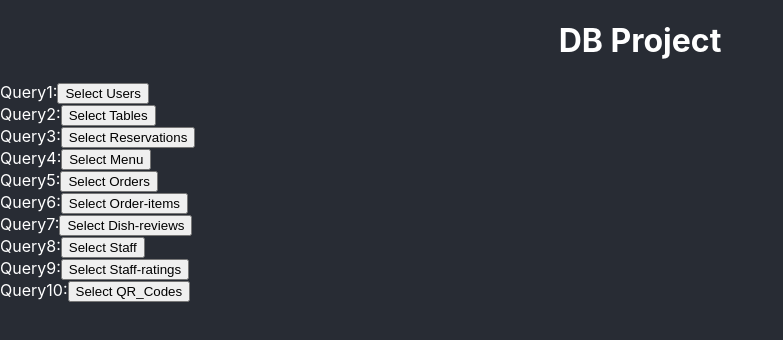
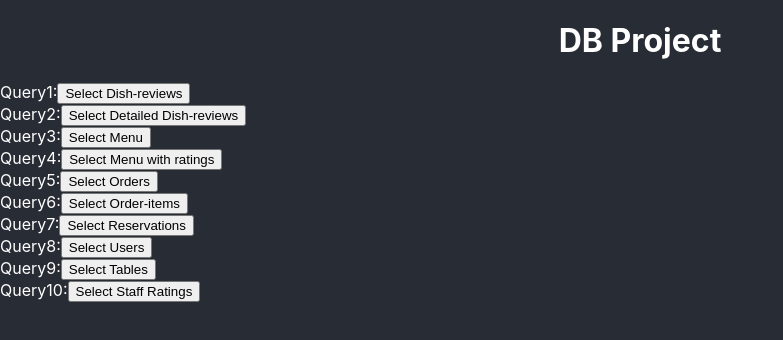
Before and after one commit to wasay1200/DB-Project, a React (Create React App) app in the folder frontend/: page / in a window 1280 px wide. Shown: the top 340 px of the page, without its empty margins (0-783 px from the left). Built offline with nearby package versions, Linux system fonts and the light colour scheme.

Commit message:
frontend buttons assigned

```diff
--- a/frontend/src/App.js
+++ b/frontend/src/App.js
@@ -24,34 +24,34 @@ function App() {
       <h1>DB Project</h1>
       <p align="left" className="Body">
         Query1:
-        <button onClick={() => fetchData('users')}>Select Users</button>
+        <button onClick={() => fetchData('dish-reviews')}>Select Dish-reviews</button>
         <br/>
         Query2:
-        <button onClick={() => fetchData('tables')}>Select Tables</button>
+        <button onClick={() => fetchData('dish-reviews/detailed')}>Select Detailed Dish-reviews</button>
         <br/>
         Query3:
-        <button onClick={() => fetchData('reservations')}>Select Reservations</button>
+        <button onClick={() => fetchData('menu')}>Select Menu</button>
         <br/>
         Query4:
-        <button onClick={() => fetchData('menu')}>Select Menu</button>
+        <button onClick={() => fetchData('menu/with-ratings')}>Select Menu with ratings</button>
         <br/>
         Query5:
         <button onClick={() => fetchData('orders')}>Select Orders</button>
         <br/>
         Query6:
-        <button onClick={() => fetchData('order-items')}>Select Order-items</button>
+        <button onClick={() => fetchData('orders/items')}>Select Order-items</button>
         <br/>
         Query7:
-        <button onClick={() => fetchData('dish-reviews')}>Select Dish-reviews</button>
+        <button onClick={() => fetchData('reservations')}>Select Reservations</button>
         <br/>
         Query8:
-        <button onClick={() => fetchData('staff')}>Select Staff</button>
+        <button onClick={() => fetchData('reservations/users')}>Select Users</button>
         <br/>
         Query9:
-        <button onClick={() => fetchData('staff-ratings')}>Select Staff-ratings</button>
+        <button onClick={() => fetchData('reservations/tables')}>Select Tables</button>
         <br/>
         Query10:
-        <button onClick={() => fetchData('qr-codes')}>Select QR_Codes</button>
+        <button onClick={() => fetchData('staff-ratings')}>Select Staff Ratings</button>
         <br/>
 
       </p>
```
